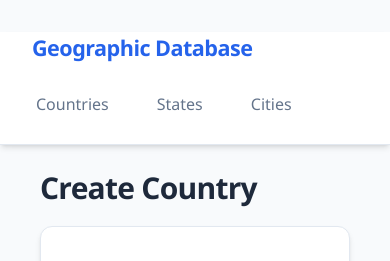
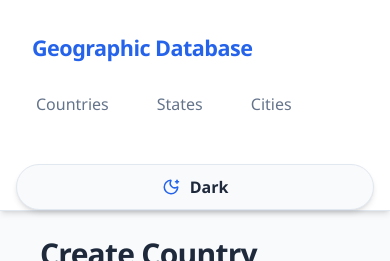
Before and after one commit to 1mpossible-code/team-bemg-frontend, a React (Create React App) app: page /countries/create in a window 390 px wide. Shown: the top 261 px of the page. Built offline with nearby package versions, Linux system fonts and the light colour scheme; no server answers.

Commit message:
feat: light and dark mode

```diff
--- a/src/App.css
+++ b/src/App.css
@@ -27,6 +27,31 @@
   --shadow-lg: 0 20px 25px -5px rgb(0 0 0 / 0.1), 0 8px 10px -6px rgb(0 0 0 / 0.1);
 }
 
+html.dark {
+  --primary: #7dd3fc;
+  --primary-hover: #38bdf8;
+  --primary-light: rgb(14 165 233 / 0.16);
+  --primary-deep: #e0f2fe;
+  --success: #34d399;
+  --success-dark: #a7f3d0;
+  --danger: #f87171;
+  --danger-hover: #ef4444;
+  --danger-dark: #fecaca;
+  --danger-light: rgb(248 113 113 / 0.18);
+  --error: #fca5a5;
+  --bg-gray: #020617;
+  --bg-table-header: #111827;
+  --text-main: #e5eefb;
+  --text-muted: #94a3b8;
+  --border-color: #1e293b;
+  --gray-light: #1e293b;
+  --gray-medium: #334155;
+  --white: #0f172a;
+  --overlay: rgba(2, 6, 23, 0.72);
+  --shadow: 0 12px 24px -10px rgb(2 6 23 / 0.6);
+  --shadow-lg: 0 24px 48px -16px rgb(2 6 23 / 0.72);
+}
+
 * {
   box-sizing: border-box;
 }
@@ -37,6 +62,7 @@ body {
   color: var(--text-main);
   font-family: 'Avenir Next', 'Segoe UI', sans-serif;
   -webkit-font-smoothing: antialiased;
+  transition: background-color 0.25s ease, color 0.25s ease;
 }
 
 /* Navbar Styling */
@@ -48,6 +74,18 @@ body {
   position: sticky;
   top: 0;
   z-index: 100;
+  transition: background-color 0.25s ease, border-color 0.25s ease, box-shadow 0.25s ease;
+}
+
+.navbar-shell {
+  display: flex;
+  align-items: flex-start;
+  justify-content: space-between;
+  gap: 20px;
+}
+
+.navbar-branding {
+  min-width: 0;
 }
 
 .navbar h1 {
@@ -56,6 +94,32 @@ body {
   color: var(--primary);
   margin: 2rem 1rem 0rem;
   letter-spacing: -0.025em;
+}
+
+.theme-toggle {
+  display: inline-flex;
+  align-items: center;
+  gap: 10px;
+  align-self: center;
+  margin-top: 24px;
+  padding: 10px 14px;
+  border: 1px solid var(--border-color);
+  border-radius: 999px;
+  background: var(--bg-gray);
+  color: var(--text-main);
+  font: inherit;
+  font-weight: 600;
+  cursor: pointer;
+  box-shadow: var(--shadow);
+  transition: background-color 0.2s ease, color 0.2s ease, border-color 0.2s ease, transform 0.2s ease;
+}
+
+.theme-toggle:hover {
+  transform: translateY(-1px);
+}
+
+.theme-toggle svg {
+  color: var(--primary);
 }
 
 .navbar ul {
@@ -701,6 +765,15 @@ input::-webkit-inner-spin-button {
 }
 
 @media (max-width: 900px) {
+  .navbar-shell {
+    flex-direction: column;
+    align-items: flex-start;
+  }
+
+  .theme-toggle {
+    margin-top: 0;
+  }
+
   .navbar h1 {
     font-size: 1.6rem;
   }
@@ -728,6 +801,11 @@ input::-webkit-inner-spin-button {
     padding: 0 16px;
   }
 
+  .theme-toggle {
+    align-self: stretch;
+    justify-content: center;
+  }
+
   .navbar h1 {
     font-size: 1.35rem;
   }
--- a/src/App.js
+++ b/src/App.js
@@ -1,5 +1,6 @@
-import React from 'react';
+import React, { useEffect, useMemo, useState } from 'react';
 import { BrowserRouter as Router, Routes, Route, NavLink } from 'react-router';
+import { MoonStar, SunMedium } from 'lucide-react';
 import './App.css';
 
 
@@ -11,17 +12,52 @@ import CreateStateForm from './components/CreateStateForm';
 import CreateCityForm from './components/CreateCityForm';
 import ErrorBoundary from './components/ErrorBoundary';
 
+const THEME_KEY = 'team-bemg-theme';
+
 function App() {
+  const [theme, setTheme] = useState(() => {
+    const storedTheme = window.localStorage.getItem(THEME_KEY);
+
+    if (storedTheme === 'dark' || storedTheme === 'light') {
+      return storedTheme;
+    }
+
+    return window.matchMedia?.('(prefers-color-scheme: dark)').matches ? 'dark' : 'light';
+  });
+
+  useEffect(() => {
+    document.documentElement.classList.toggle('dark', theme === 'dark');
+    window.localStorage.setItem(THEME_KEY, theme);
+  }, [theme]);
+
+  const themeLabel = useMemo(
+    () => (theme === 'dark' ? 'Switch to light mode' : 'Switch to dark mode'),
+    [theme]
+  );
+
   return (
     <Router>
       <div className="App">
         <nav className="navbar">
+          <div className="navbar-shell">
+            <div className="navbar-branding">
               <h1>Geographic Database</h1>
               <ul>
                 <li><NavLink to="/" end>Countries</NavLink></li>
                 <li><NavLink to="/states">States</NavLink></li>
                 <li><NavLink to="/cities">Cities</NavLink></li>
               </ul>
+            </div>
+            <button
+              type="button"
+              className="theme-toggle"
+              onClick={() => setTheme((currentTheme) => (currentTheme === 'dark' ? 'light' : 'dark'))}
+              aria-label={themeLabel}
+            >
+              {theme === 'dark' ? <SunMedium size={18} /> : <MoonStar size={18} />}
+              <span>{theme === 'dark' ? 'Light' : 'Dark'}</span>
+            </button>
+          </div>
         </nav>
 
         <main className="content">
```
Also changed, not shown: 1 other file (tests, documents, lock files or other folders). Lines whose indentation alone changed are shown as unchanged.
